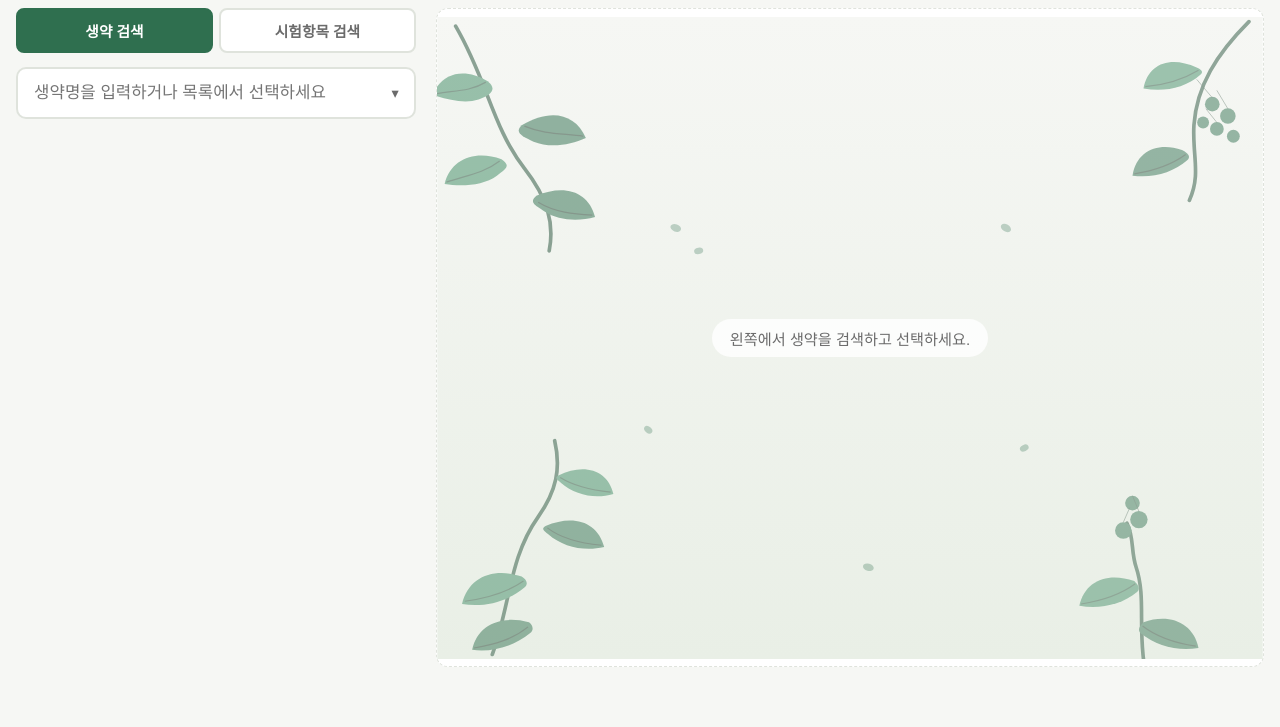
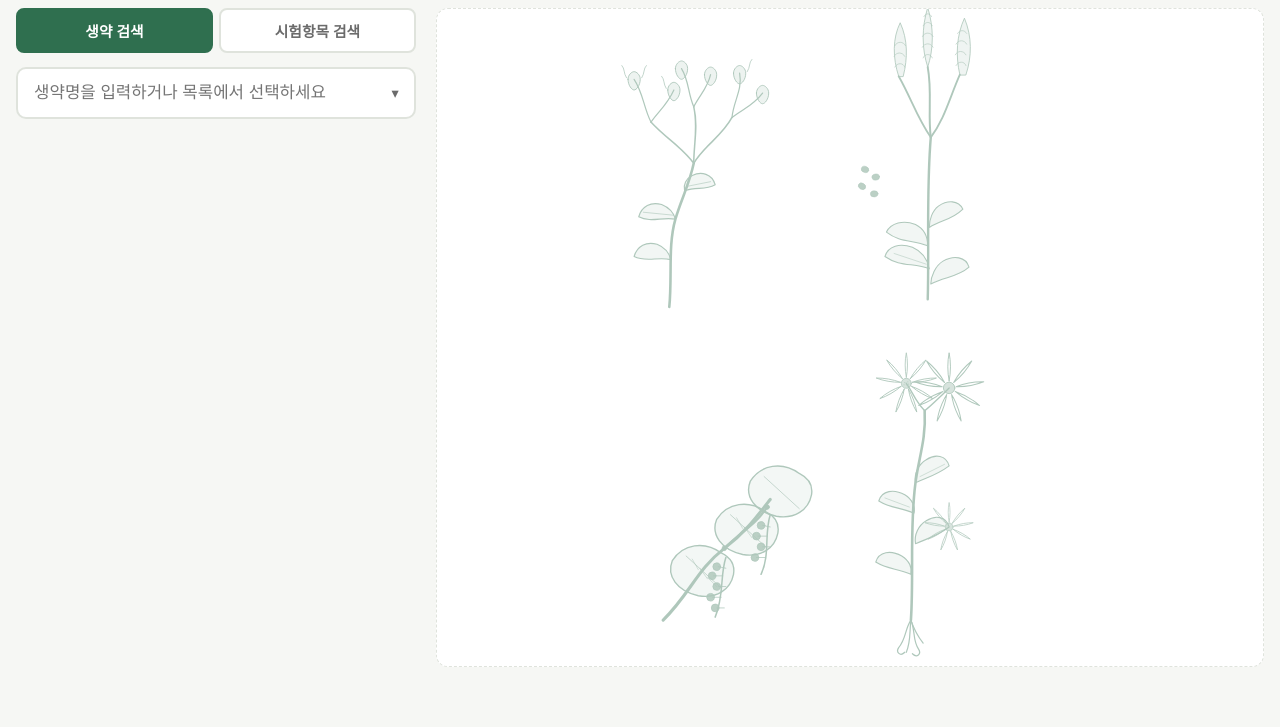
Before and after one commit to cisworks/herb-search, a Flask app: page / in a window 1280 px wide. Shown: the part 109-836 px from the top of the page. Run offline with Flask 3, Linux system fonts and the light colour scheme.

Commit message:
시작화면 배경 그림을 herb_illustration.svg(보태니컬 4종) 버전으로 복원
다른 세션에서 병합 시 채택된 herb_bg.svg 대신, 이번 세션에서 다듬어온
herb_illustration.svg(감수·청상자·상륙·서봄화) 배경을 되살림. 함께
삭제됐던 안내 문구도 원래대로 제거 상태로 복원.

Co-Authored-By: Claude Sonnet 5 <noreply@anthropic.com>

```diff
--- a/templates/index.html
+++ b/templates/index.html
@@ -245,19 +245,9 @@
   .detail-placeholder {
     height: calc(100vh - 180px);
     min-height: 200px;
-    display: flex;
-    align-items: center;
-    justify-content: center;
-    color: var(--sub);
-    font-size: 0.95rem;
-    background: var(--card) url("{{ url_for('static', filename='herb_bg.svg') }}") center / contain no-repeat;
+    background: var(--card) url("{{ url_for('static', filename='herb_illustration.svg') }}") no-repeat center bottom / auto 100%;
     border: 1px dashed var(--border);
     border-radius: 12px;
-  }
-  .detail-placeholder span {
-    background: rgba(255, 255, 255, 0.82);
-    padding: 8px 18px;
-    border-radius: 999px;
   }
   .detail-placeholder.hide { display: none; }
   .detail-header {
@@ -452,7 +442,7 @@
     </div>
   </div>
   <div class="right-panel">
-    <div class="detail-placeholder" id="detailPlaceholder"><span>왼쪽에서 생약을 검색하고 선택하세요.</span></div>
+    <div class="detail-placeholder" id="detailPlaceholder"></div>
     <div class="detail" id="detail"></div>
   </div>
 </div>
```
Also changed, not shown: static/herb_bg.svg (deleted), static/herb_illustration.svg (added).
